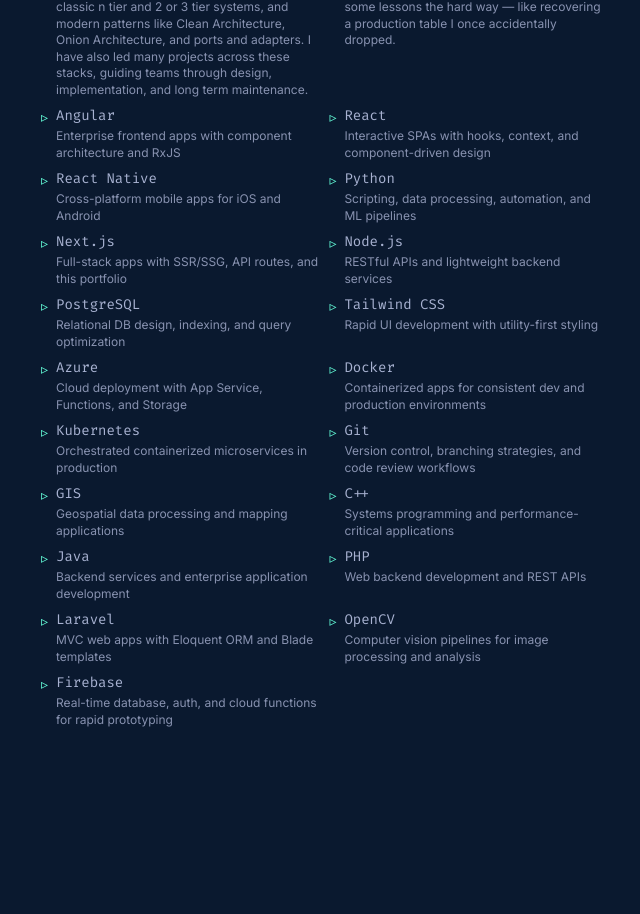
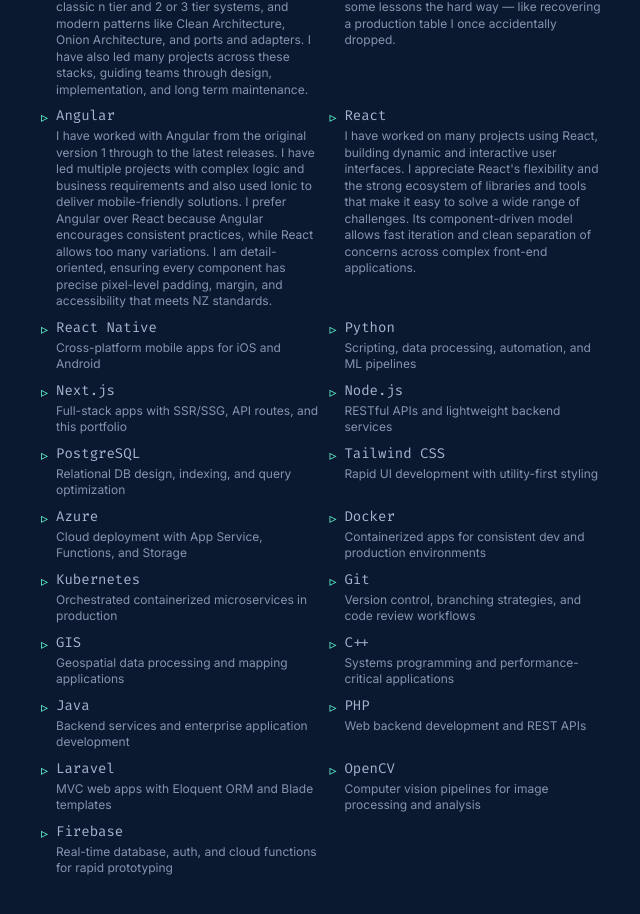
Before and after one commit to EdenGoforIt/who-am-i, a Next.js app: page / in a window 1280 px wide. Shown: the part 2872-3786 px from the top of the page, without its empty margins (109-749 px from the left). Built offline with nearby package versions, Linux system fonts and the light colour scheme.

Commit message:
add: enhance Angular and React descriptions in skills section for clarity and detail

```diff
--- a/components/about.tsx
+++ b/components/about.tsx
@@ -13,8 +13,14 @@
     name: "SQL",
     desc: "Alongside .NET, I have worked extensively with SQL and NoSQL databases including Cosmos DB, MongoDB, MSSQL, MySQL, GIS PostgreSQL and PostgreSQL. I even learned some lessons the hard way — like recovering a production table I once accidentally dropped.",
   },
-  { name: "Angular", desc: "Enterprise frontend apps with component architecture and RxJS" },
-  { name: "React", desc: "Interactive SPAs with hooks, context, and component-driven design" },
+  {
+    name: "Angular",
+    desc: "I have worked with Angular from the original version 1 through to the latest releases. I have led multiple projects with complex logic and business requirements and also used Ionic to deliver mobile-friendly solutions. I prefer Angular over React because Angular encourages consistent practices, while React allows too many variations. I am detail-oriented, ensuring every component has precise pixel-level padding, margin, and accessibility that meets NZ standards.",
+  },
+  {
+    name: "React",
+    desc: "I have worked on many projects using React, building dynamic and interactive user interfaces. I appreciate React's flexibility and the strong ecosystem of libraries and tools that make it easy to solve a wide range of challenges. Its component-driven model allows fast iteration and clean separation of concerns across complex front-end applications.",
+  },
   { name: "React Native", desc: "Cross-platform mobile apps for iOS and Android" },
   { name: "Python", desc: "Scripting, data processing, automation, and ML pipelines" },
   { name: "Next.js", desc: "Full-stack apps with SSR/SSG, API routes, and this portfolio" },
```
